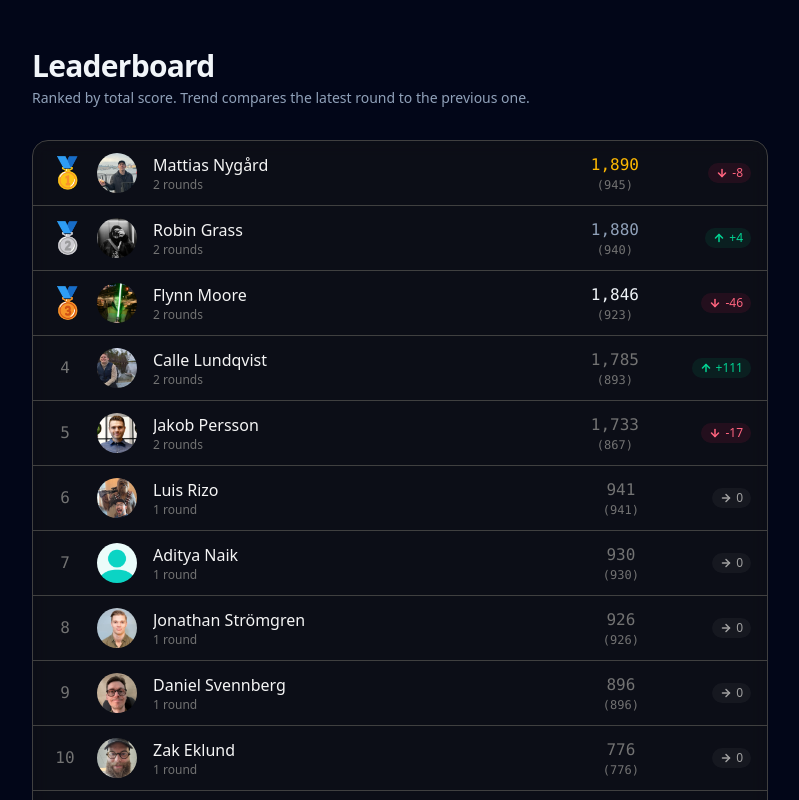
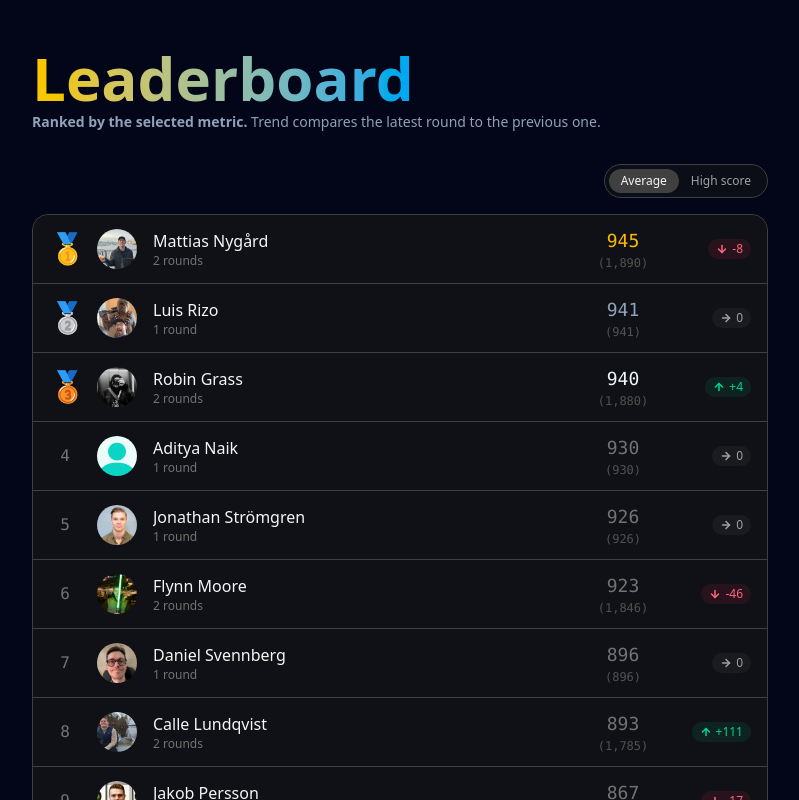
Before and after one commit to hejrobin/maptap-leaderboard, a React (Vite) app: page / in a window 1280 px wide. Shown: the top 800 px of the page, without its empty margins (240-1039 px from the left). Built offline with nearby package versions, Linux system fonts and the light colour scheme.

Commit message:
feat: added metric toggle

```diff
--- a/package.json
+++ b/package.json
@@ -9,6 +9,7 @@
     "preview": "vite preview"
   },
   "dependencies": {
+    "motion": "^12.40.0",
     "react": "^19.0.0",
     "react-dom": "^19.0.0"
   },
--- a/src/App.tsx
+++ b/src/App.tsx
@@ -6,9 +6,9 @@ function App() {
     <div className="min-h-screen bg-slate-950 text-slate-100">
       <main className="mx-auto max-w-3xl px-4 py-12">
         <header className="mb-8">
-          <h1 className="text-3xl font-bold tracking-tight">Leaderboard</h1>
+          <h1 className="text-6xl font-bold bg-linear-to-r from-yellow-400 to-sky-500 bg-clip-text text-transparent inline-block">Leaderboard</h1>
           <p className="mt-1 text-sm text-slate-400">
-            Ranked by total score. Trend compares the latest round to the previous one.
+           <strong>Ranked by the selected metric.</strong> Trend compares the latest round to the previous one.
           </p>
         </header>
         <Leaderboard players={leaderboard} />
--- a/src/components/Leaderboard.tsx
+++ b/src/components/Leaderboard.tsx
@@ -1,6 +1,9 @@
+import { useState } from "react";
+import { motion } from "motion/react";
 import type { Player } from "../types";
 
 type Trend = "up" | "down" | "flat";
+type Metric = "average" | "total";
 
 interface Row {
   player: Player;
@@ -14,12 +17,14 @@ function computeRow(player: Player): Row {
   const sorted = [...player.scores].sort((a, b) =>
     a.date.localeCompare(b.date),
   );
+
   const total = sorted.reduce((sum, s) => sum + s.score, 0);
   const average = sorted.length > 0 ? Math.round(total / sorted.length) : 0;
   const latest = sorted.at(-1)?.score ?? 0;
   const previous = sorted.at(-2)?.score ?? latest;
   const delta = latest - previous;
   const trend: Trend = delta > 0 ? "up" : delta < 0 ? "down" : "flat";
+
   return { player, total, average, trend, delta };
 }
 
@@ -96,7 +101,8 @@ function TrendBadge({ trend, delta }: { trend: Trend; delta: number }) {
 }
 
 export function Leaderboard({ players }: { players: Player[] }) {
-  const rows = players.map(computeRow).sort((a, b) => b.total - a.total);
+  const [metric, setMetric] = useState<Metric>("average");
+  const rows = players.map(computeRow).sort((a, b) => b[metric] - a[metric]);
 
   const getTextColor = (index: number) => {
     if (index === 0) {
@@ -138,12 +144,50 @@ export function Leaderboard({ players }: { players: Player[] }) {
     return index + 1;
   };
 
+  const segments: { value: Metric; label: string }[] = [
+    { value: "average", label: "Average" },
+    { value: "total", label: "High score" },
+  ];
+
   return (
+    <div className="flex flex-col gap-4">
+      <div className="flex justify-end">
+        <div
+          role="tablist"
+          aria-label="Ranking metric"
+          className="inline-flex rounded-full border border-neutral-700 bg-neutral-900/50 p-1"
+        >
+          {segments.map((segment) => {
+            const active = metric === segment.value;
+            return (
+              <button
+                key={segment.value}
+                type="button"
+                role="tab"
+                aria-selected={active}
+                onClick={() => setMetric(segment.value)}
+                className={`rounded-full px-3 py-1 text-xs font-medium transition-colors ${
+                  active
+                    ? "bg-neutral-700 text-neutral-100"
+                    : "text-neutral-400 hover:text-neutral-200"
+                }`}
+              >
+                {segment.label}
+              </button>
+            );
+          })}
+        </div>
+      </div>
       <ol className="divide-y divide-neutral-700 overflow-hidden rounded-2xl border border-neutral-700 bg-neutral-900/50 backdrop-blur">
-      {rows.map((row, index) => (
-        <li
+        {rows.map((row, index) => {
+          const primary = metric === "average" ? row.average : row.total;
+          const secondary = metric === "average" ? row.total : row.average;
+          return (
+        <motion.li
+          layout
           key={row.player.name}
-          className="flex items-center gap-4 px-4 py-3 transition-colors hover:bg-neutral-800/40"
+          transition={{ type: "spring", stiffness: 500, damping: 40 }}
+          className="flex items-center gap-4 bg-neutral-900/50 px-4 py-3 transition-colors hover:bg-neutral-800/40"
         >
           <span
             className={`w-8 text-center font-mono tabular-nums ${getTextColor(index)} ${getTextSize(index)}`}
@@ -165,26 +209,28 @@ export function Leaderboard({ players }: { players: Player[] }) {
               {row.player.scores.length === 1 ? "round" : "rounds"}
             </p>
           </div>
-          <div className="text-center">
+          <div className="flex flex-center flex-col w-20">
             <span
-              className={`block font-mono text-base font-thin tabular-nums ${getTextColor(index)}`}
+              className={`block text-center font-mono text-lg font-thin tabular-nums ${getTextColor(index)}`}
             >
-              {row.total.toLocaleString()}
+              {primary.toLocaleString()}
             </span>
-            <span className="block font-mono text-xs tabular-nums text-neutral-500">
-              ({row.average.toLocaleString()})
+            <span className="block text-center font-mono text-xs tabular-nums text-neutral-600">
+              ({secondary.toLocaleString()})
             </span>
           </div>
-          <div className="w-24 text-right">
+          <div className="w-18 text-right">
             <TrendBadge trend={row.trend} delta={row.delta} />
           </div>
-        </li>
-      ))}
+            </motion.li>
+          );
+        })}
         {rows.length === 0 && (
           <li className="px-4 py-12 text-center text-sm text-neutral-500">
             No players yet.
           </li>
         )}
       </ol>
+    </div>
   );
 }
```
Also changed, not shown: 1 other file (tests, documents, lock files or other folders). Lines whose indentation alone changed are shown as unchanged.
